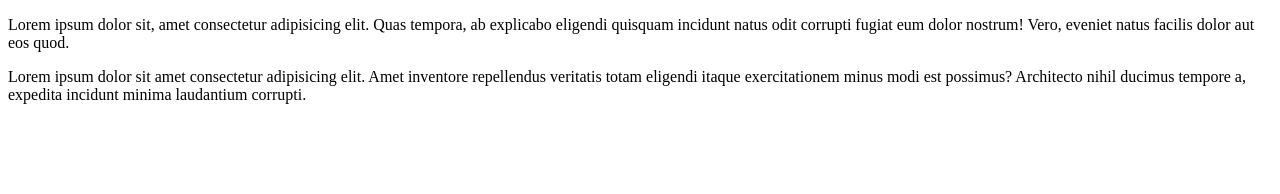
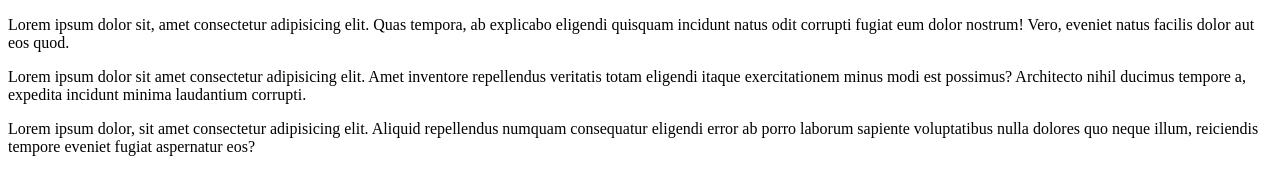
Before and after one commit to AimarGende/ej6-control-versiones, a plain HTML site: page index.html in a window 1280 px wide. Drawn offline with Linux system fonts and the light colour scheme.

Commit message:
Segundo commit

```diff
--- a/index.html
+++ b/index.html
@@ -9,5 +9,6 @@
 <body>
     <p>Lorem ipsum dolor sit, amet consectetur adipisicing elit. Quas tempora, ab explicabo eligendi quisquam incidunt natus odit corrupti fugiat eum dolor nostrum! Vero, eveniet natus facilis dolor aut eos quod.</p>
     <p>Lorem ipsum dolor sit amet consectetur adipisicing elit. Amet inventore repellendus veritatis totam eligendi itaque exercitationem minus modi est possimus? Architecto nihil ducimus tempore a, expedita incidunt minima laudantium corrupti.</p>
+    <p>Lorem ipsum dolor, sit amet consectetur adipisicing elit. Aliquid repellendus numquam consequatur eligendi error ab porro laborum sapiente voluptatibus nulla dolores quo neque illum, reiciendis tempore eveniet fugiat aspernatur eos?</p>
 </body>
 </html>
```
